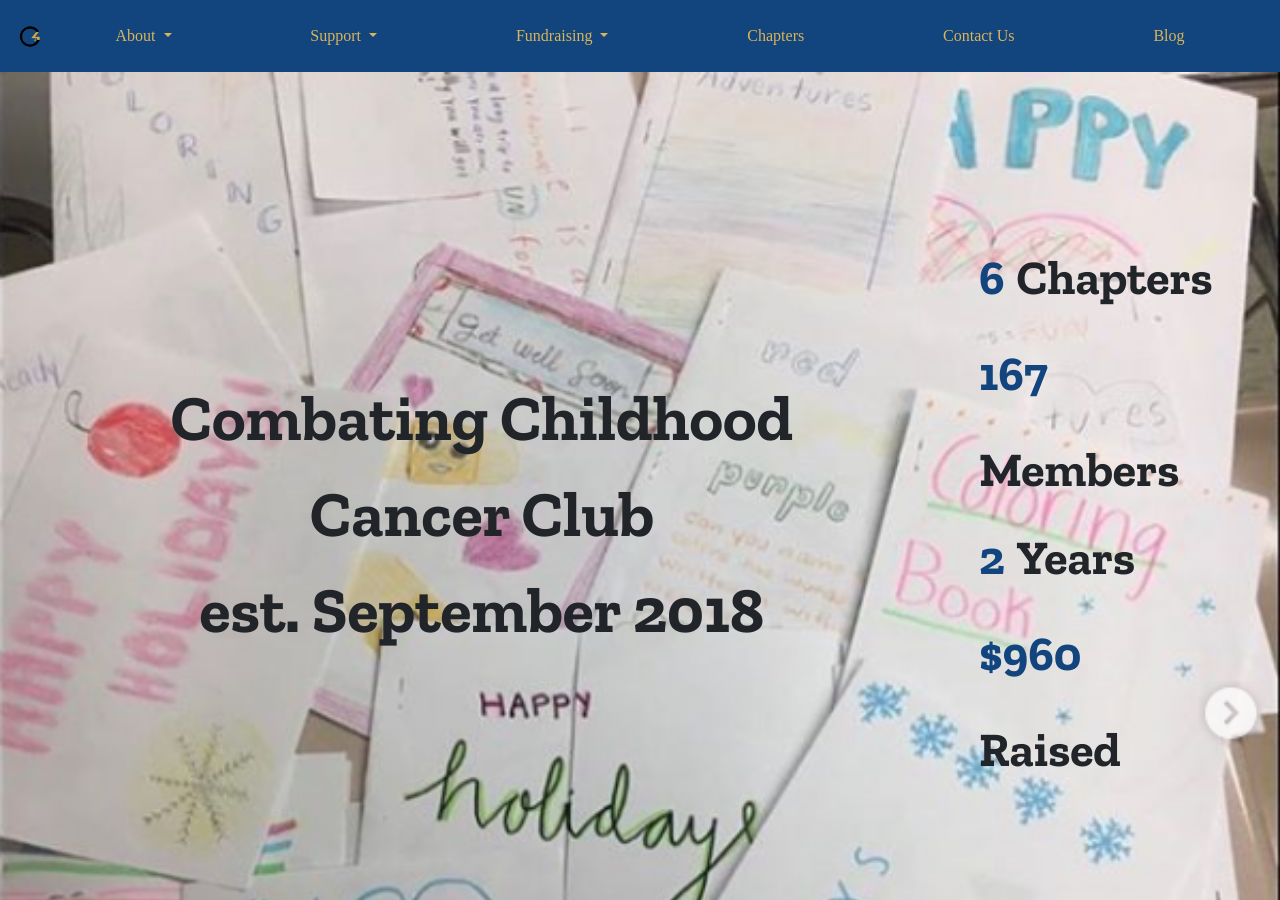
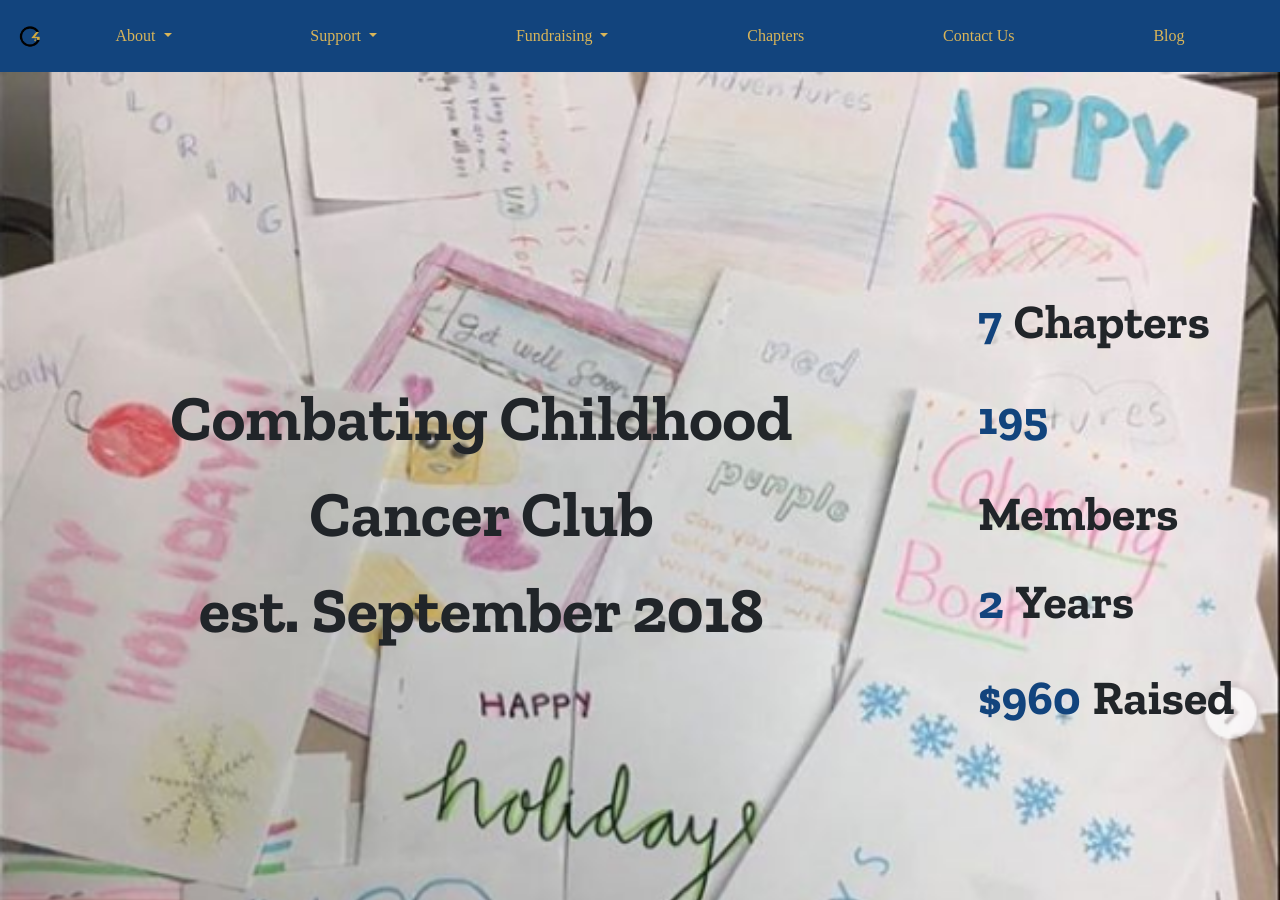
Before and after one commit to C4org/C4org.github.io, a Jekyll site: the page built from index.md, in a window 1280 px wide and 900 px high. Built offline with Jekyll 4.4.1, drawn with Linux system fonts in a browser that asks for light colours; nearby versions of some CDN libraries; some web fonts are replaced.

Commit message:
Numbers Update

```diff
--- a/js/count.js
+++ b/js/count.js
@@ -5,12 +5,12 @@ let time_start_2 = 1500;
 let past_width = null;
 let trigger_width = 767;
 
-let demo = new CountUp('countUp1', 6, { duration: 3 });
+let demo = new CountUp('countUp1', 7, { duration: 3 });
 setTimeout(function () {
     demo.start();
 }, time_start);
 
-let demo1 = new CountUp('countUp2', 167, { duration: 3 });
+let demo1 = new CountUp('countUp2', 195, { duration: 3 });
 setTimeout(function () {
     demo1.start();
 }, time_start);
@@ -31,12 +31,12 @@ update();
 
 function update() {
     if ((document.documentElement.clientWidth > trigger_width > past_width) || (document.documentElement.clientWidth < trigger_width < past_width) || past_width == null) {
-        let demo = new CountUp('countUp1', 6, { duration: 3 });
+        let demo = new CountUp('countUp1', 7, { duration: 3 });
         setTimeout(function () {
             demo.start();
         }, time_start);
 
-        let demo1 = new CountUp('countUp2', 167, { duration: 3 });
+        let demo1 = new CountUp('countUp2', 195, { duration: 3 });
         setTimeout(function () {
             demo1.start();
         }, time_start);
```
Also changed, not shown: _layouts/home.html (+7 -0 lines).
